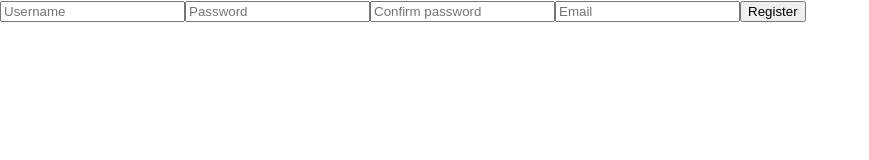
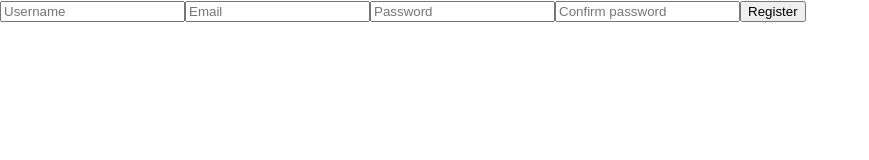
Before and after one commit to kroles1/panini-players, a React (Create React App) app: page /register in a window 1280 px wide. Shown: the top 160 px of the page, without its empty margins (0-869 px from the left). Built offline with nearby package versions, Linux system fonts and the light colour scheme.

Commit message:
register page

```diff
--- a/src/pages/Register/index.js
+++ b/src/pages/Register/index.js
@@ -1,14 +1,33 @@
-import React from 'react'
+import React, { useState } from 'react'
+import { useDispatch } from 'react-redux'
+import { useNavigate } from 'react-router-dom';
+
 
 export default function Register() {
+  const [formData, setFormData] = useState({ username: "", email: "", password: "" })
+
+  const dispatch = useDispatch();
+  const navigate = useNavigate();
+
+  const handleSubmit = (e) => {
+    e.preventDefault();
+    dispatch()
+    navigate("/")
+  }
+
+  const handleChange = (e) => {
+    const { name, value } =e.target
+    setFormData({...formData, [name]: value});
+  }
+
   return (
     <>
-    <form>
-      <input type="text" placeholder='Username'></input>
-      <input type="password" placeholder='Password'></input>
-      <input type="password" placeholder='Confirm password'></input>
-      <input type="text" placeholder='Email'></input>
-      <input type="submit" value='Register'></input>
+    <form onSubmit={handleSubmit}>
+      <input type="text" placeholder="Username" name="username" value={formData.username} onChange={handleChange}></input>
+      <input type="email" placeholder="Email" name="email" value={formData.email} onChange={handleChange}></input>
+      <input type="password" placeholder="Password" name="password" value={formData.password} onChange={handleChange}></input>
+      <input type="password" placeholder="Confirm password" name="confirm_password" value={formData.password} onChange={handleChange}></input>
+      <input type="submit" value="Register"></input>
     </form>
     </>
   )
```
